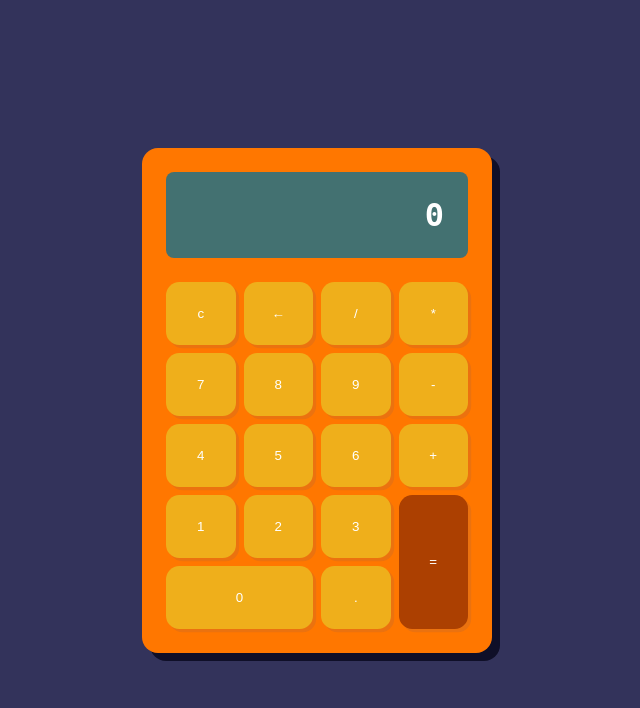
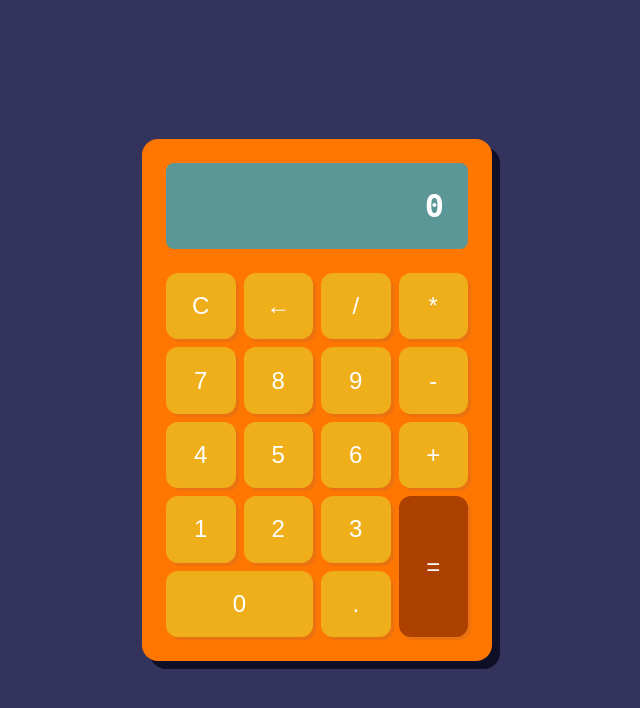
Before and after one commit to islacrur/BootcampFEMCODERS, a PHP site: page / in a window 1280 px wide. Shown: the top 708 px of the page, without its empty margins (323-963 px from the left). Run offline with PHP 8.4, Linux system fonts and the light colour scheme.

Commit message:
Updating styles

```diff
--- a/P3_Calculadora-financiera/index.html
+++ b/P3_Calculadora-financiera/index.html
@@ -9,7 +9,7 @@
 <body>
     <div class="calculadora">
         <div class="pantalla">0</div>
-        <button id="c" class="btn">c</button>
+        <button id="c" class="btn">C</button>
         <button id="borrar" class="btn">←</button>
         <button class="btn">/</button>
         <button class="btn">*</button>
--- a/P3_Calculadora-financiera/styles.css
+++ b/P3_Calculadora-financiera/styles.css
@@ -26,7 +26,7 @@ body{
 }
 .pantalla{
    grid-column: 1/ -1 ;
-   background-color:rgb(67, 113, 113);
+   background-color:rgb(92, 151, 151);
    padding: 1.5rem;
    font-size: 2rem;
    text-align: right;
@@ -41,8 +41,9 @@ body{
    color: rgb(255, 255, 255);
    box-shadow: 0.2rem 0.2rem rgb(235, 114, 15);
    border: 0;
-   border-radius: 1em;
-   padding: 1.5rem .5rem;
+   border-radius: 0.5em;
+   padding: 1.2rem;
+   font-size: 1.5em;
    display: flex;
    justify-content: center;
    align-items: center;
```
